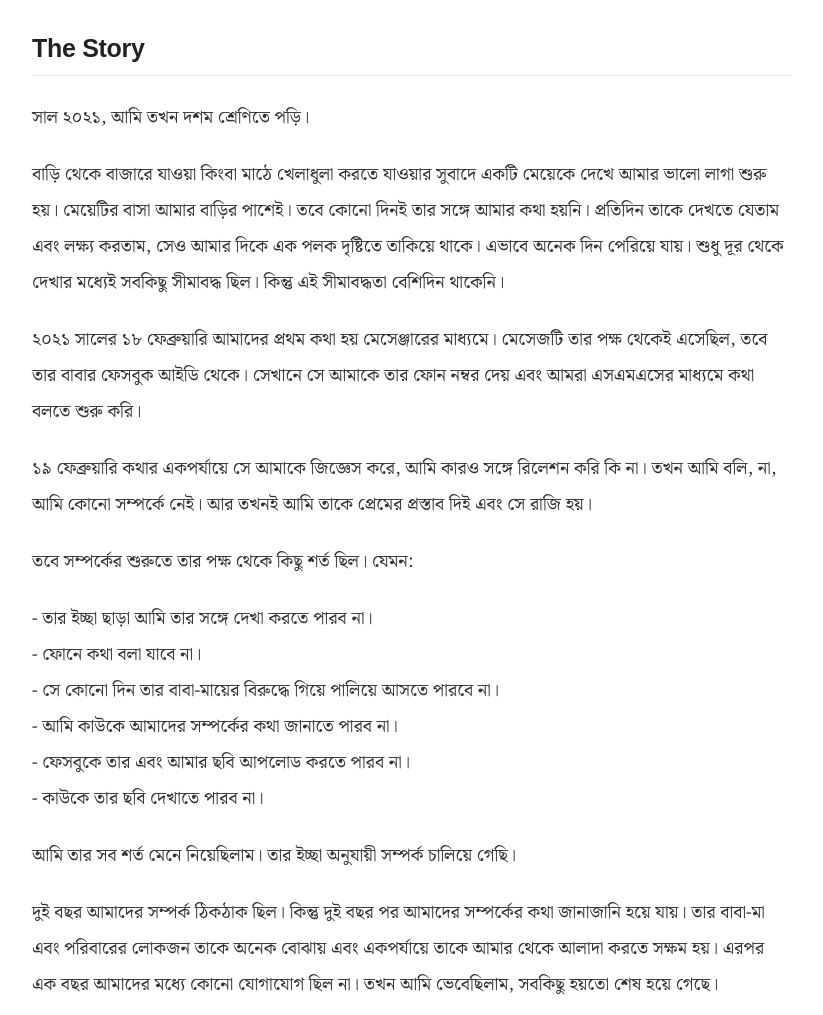
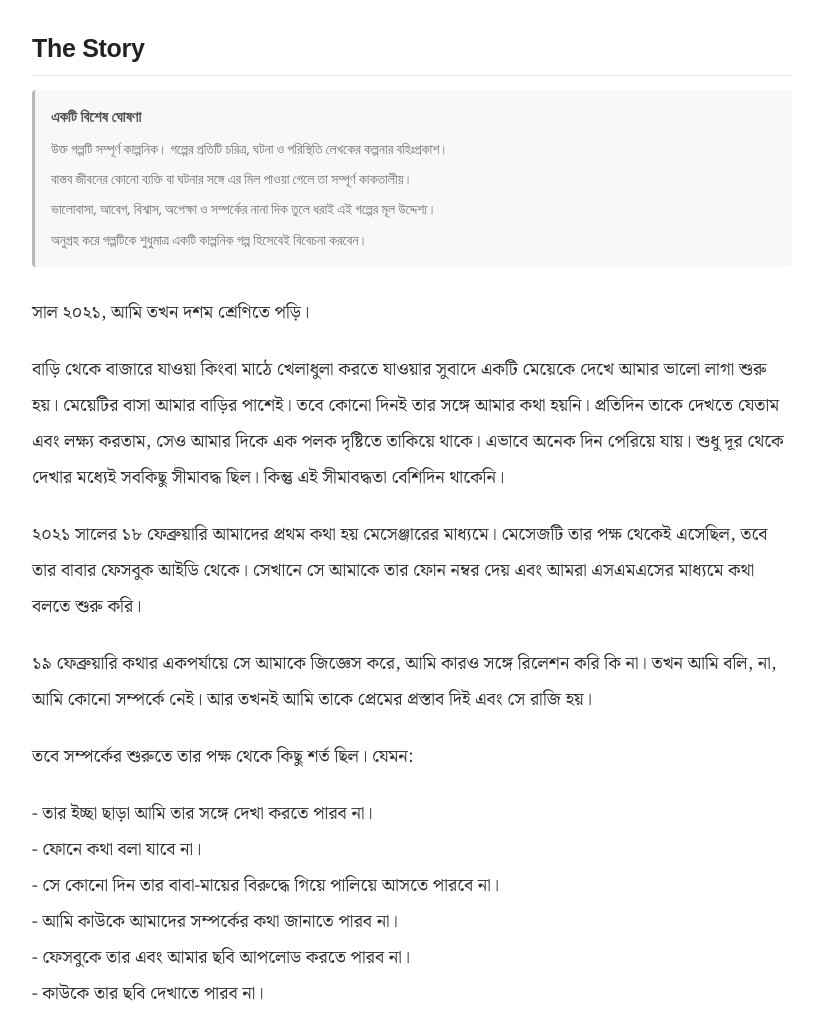
Before and after one commit to story-writter/story, a plain HTML site: page index.html in a window 1280 px wide. Shown: the top 1015 px of the page, without its empty margins (228-1051 px from the left). Drawn offline with Linux system fonts and the light colour scheme.

Commit message:
Add fictional note to index.html
Added a fictional note in Bengali to clarify the story's fictional nature.

```diff
--- a/index.html
+++ b/index.html
@@ -15,6 +15,25 @@
 <body>
   <main class="story-page">
     <h1>The Story</h1>
+
+<div class="fiction-note">
+  <strong>একটি বিশেষ ঘোষণা</strong>
+  <p>
+    উক্ত গল্পটি সম্পূর্ণ কাল্পনিক। গল্পের প্রতিটি চরিত্র, ঘটনা ও পরিস্থিতি
+    লেখকের কল্পনার বহিঃপ্রকাশ।
+  </p>
+  <p>
+    বাস্তব জীবনের কোনো ব্যক্তি বা ঘটনার সঙ্গে এর মিল পাওয়া গেলে
+    তা সম্পূর্ণ কাকতালীয়।
+  </p>
+  <p>
+    ভালোবাসা, আবেগ, বিশ্বাস, অপেক্ষা ও সম্পর্কের নানা দিক তুলে ধরাই
+    এই গল্পের মূল উদ্দেশ্য।
+  </p>
+  <p>
+    অনুগ্রহ করে গল্পটিকে শুধুমাত্র একটি কাল্পনিক গল্প হিসেবেই বিবেচনা করবেন।
+  </p>
+</div>
     <article class="story-content" id="storyContent" aria-label="গল্প">
       <p class="loading">গল্পটি লোড হচ্ছে…</p>
     </article>
```
